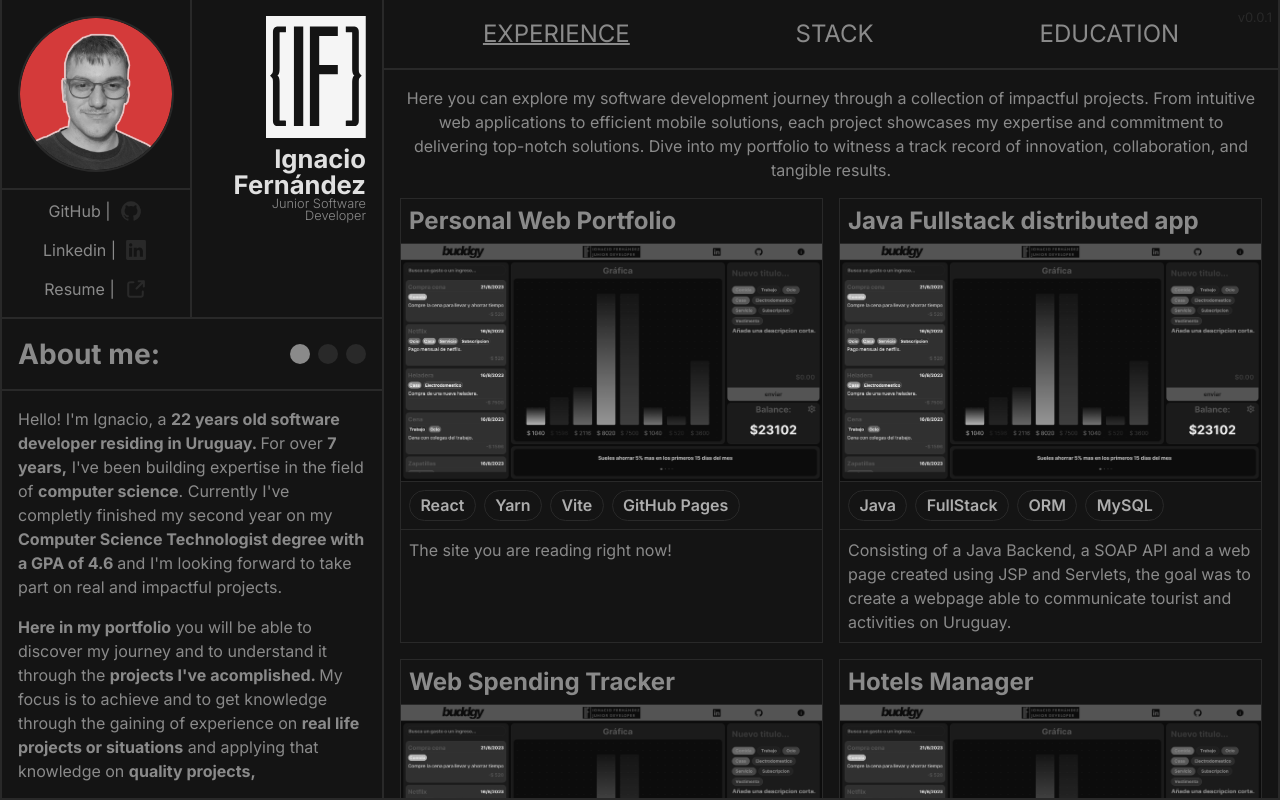
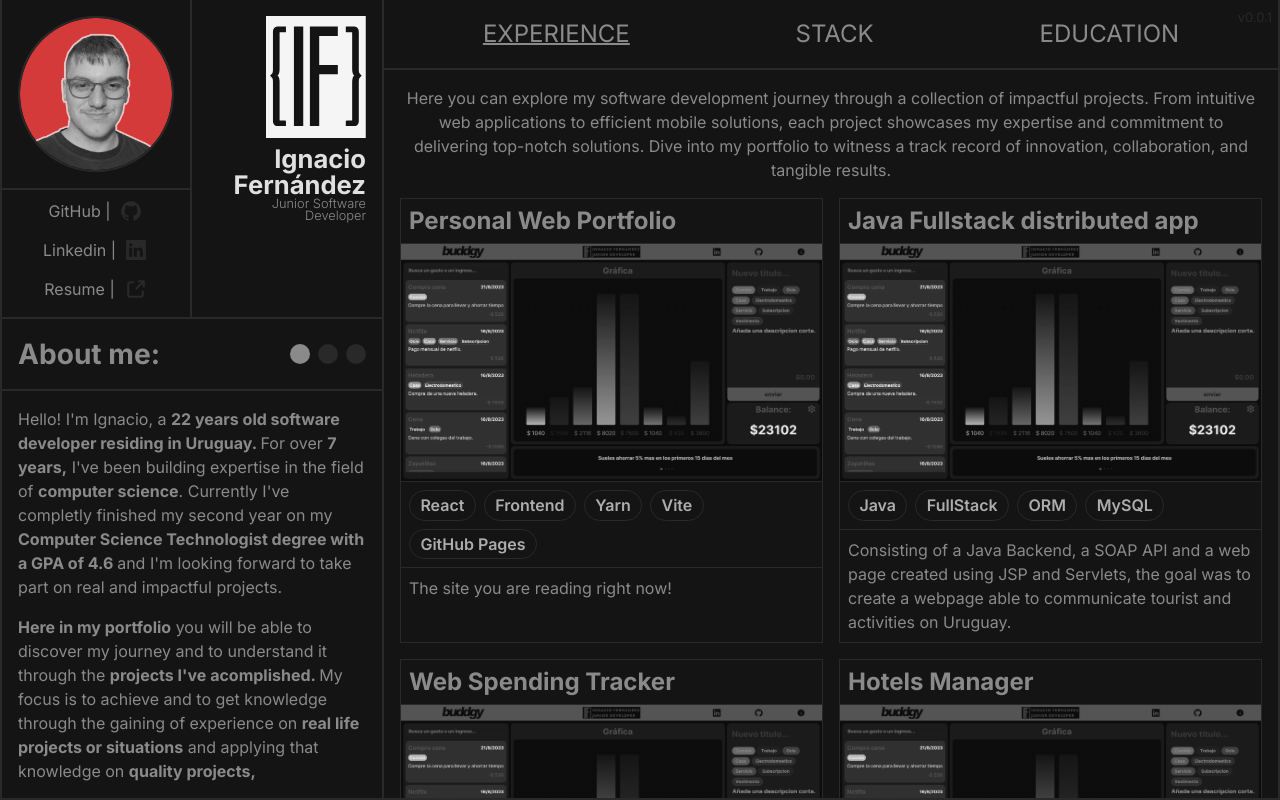
Before and after one commit to ignfer/portfolio, a React (Vite) app: page / in a window 1280 px wide. Built offline with nearby package versions, Linux system fonts and the light colour scheme.

Commit message:
Upload
- progress made on the modal opened by the experience cards

```diff
--- a/src/components/Experience/Experience.jsx
+++ b/src/components/Experience/Experience.jsx
@@ -10,14 +10,17 @@ export default function Experience(){
       {
         'imagepath':'./assets/images/budggy.png',
         'title':'Personal Web Portfolio',
-        'role':'Java Fullstack developer',
         'description':'The site you are reading right now!',
         'badges':[
           'React',
+          'Frontend',
           'Yarn',
           'Vite',
           'GitHub Pages'
-        ]
+        ],
+        'modalRole':'React Developer',
+        'modalDescription':'After building various useful and abarcative projects this was the perfect oportunity to use my experience working with React to create a common place in which I could upload all my work and create my own personal brand, to explain my journey as a developer and show my value.',
+        'modalGitHubRepo':'https://github.com/ignfer/portfolio.github.io'
       },{
         'imagepath':'./assets/images/budggy.png',
         'title':'Java Fullstack distributed app',
@@ -28,19 +31,26 @@ export default function Experience(){
           'FullStack',
           'ORM',
           'MySQL'
-        ]
+        ],
+        'modalRole':'React Developer',
+        'modalDescription':'After building various useful and abarcative projects this was the perfect oportunity to use my experience working with React to create a common place in which I could upload all my work and create my own personal brand, to explain my journey as a developer and show my value.',
+        'modalGitHubRepo':'https://github.com/ignfer/portfolio.github.io'
       },{
         'imagepath':'./assets/images/budggy.png',
         'title':'Web Spending Tracker',
         'role':'Software engineer - Web developer',
         'description':'Buddgy is a personal project wich I\'ve created in order to know in which topics or areas I was spending my money.',
         'badges':[
+          'Frontend',
           'HTML',
           'CSS',
           'Java Script',
-          'Build from scratch',
+          'Built from scratch',
           'Personal project'
-        ]
+        ],
+        'modalRole':'React Developer',
+        'modalDescription':'After building various useful and abarcative projects this was the perfect oportunity to use my experience working with React to create a common place in which I could upload all my work and create my own personal brand, to explain my journey as a developer and show my value.',
+        'modalGitHubRepo':'https://github.com/ignfer/portfolio.github.io'
       },{
         'imagepath':'./assets/images/budggy.png',
         'title':'Hotels Manager',
@@ -49,7 +59,10 @@ export default function Experience(){
         'badges':[
           'C++',
           'CLI',
-        ]
+        ],
+        'modalRole':'React Developer',
+        'modalDescription':'After building various useful and abarcative projects this was the perfect oportunity to use my experience working with React to create a common place in which I could upload all my work and create my own personal brand, to explain my journey as a developer and show my value.',
+        'modalGitHubRepo':'https://github.com/ignfer/portfolio.github.io'
       }
     ]
   };
--- a/src/components/ExperienceCard/ExperienceCard.jsx
+++ b/src/components/ExperienceCard/ExperienceCard.jsx
@@ -1,5 +1,5 @@
 import Badge from '../Badge/Badge';
-
+import Modal from '../Modal/Modal';
 import './ExperienceCard.css'
 
 export default function ExperienceCard({experience}){
@@ -9,7 +9,6 @@ export default function ExperienceCard({experience}){
         <h2 className='experience-card-title'>{experience.title}</h2>
 
         <div className='experience-card-preview'>
-          {/* <img src='../assets/images/experience_img_placeholder.png'></img> */}
           <img src={experience.imagepath}></img>
         </div>
 
--- /dev/null
+++ b/src/components/Modal/Modal.css
@@ -0,0 +1,22 @@
+.modal{
+  margin: 5rem;
+  padding: 1rem;
+
+  background-color: var(--dark-color-0);
+
+  backdrop-filter: blur(10px);
+
+  display: flex;
+  flex-direction: column;
+  flex-wrap: wrap;
+  justify-content: center;
+  align-items: center;
+  gap: 1rem;
+
+  color: var(--dark-color-4);
+
+  border-width: 1px;
+  border-color: var(--dark-color-1);
+
+  visibility: hidden;
+}
--- /dev/null
+++ b/src/components/Modal/Modal.jsx
@@ -0,0 +1,14 @@
+import './Modal.css'
+export default function Modal({experience}){
+  return(
+    <>
+    <dialog className='modal'>
+      <h1>{experience.title}</h1>
+      <h3>Role: {experience.modalRole}</h3>
+      <h4>{experience.modalDescription}</h4>
+      <button>Go to the repo</button>
+      <button>X</button>
+    </dialog>
+    </>
+  );
+}
```
